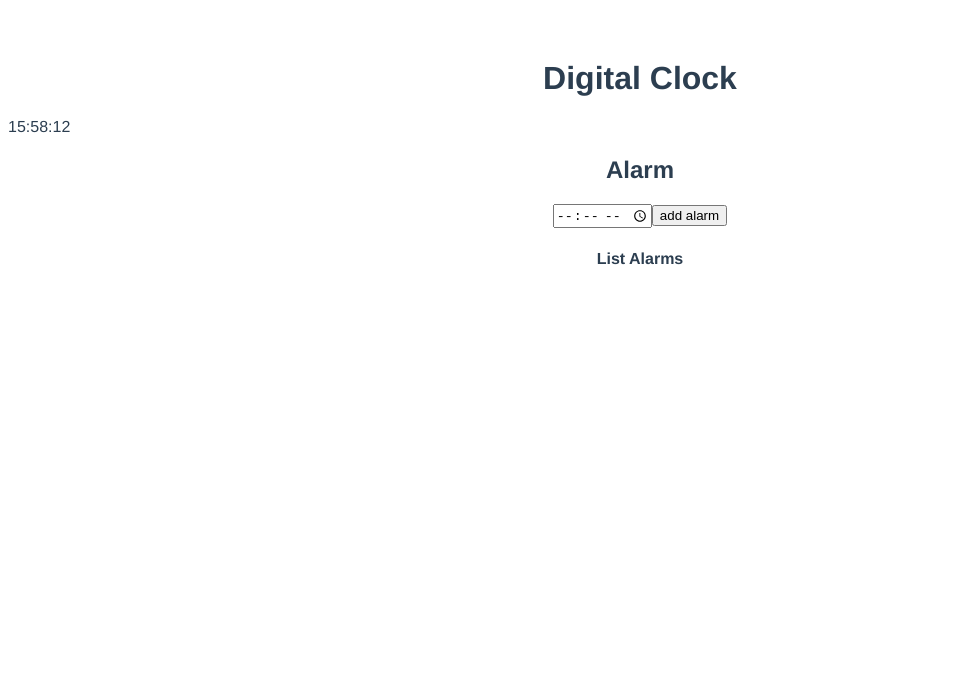
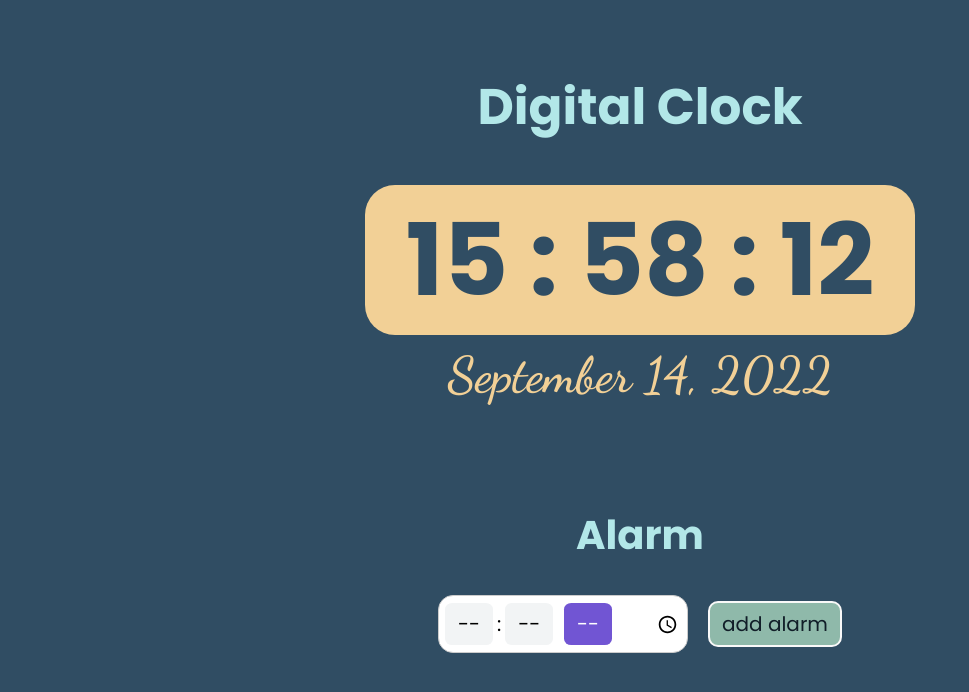
Before and after one commit to JayantiTA/clock-vue, a Vue app: page / in a window 1280 px wide. Shown: the top 692 px of the page, without its empty margins (0-969 px from the left). Built offline with nearby package versions, Linux system fonts and the light colour scheme.

Commit message:
style: add style

```diff
--- a/package.json
+++ b/package.json
@@ -9,7 +9,8 @@
   },
   "dependencies": {
     "core-js": "^3.8.3",
-    "vue": "^3.2.13"
+    "toastify-js": "^1.12.0",
+    "vue": "^3.2.39"
   },
   "devDependencies": {
     "@babel/core": "^7.12.16",
--- a/src/App.vue
+++ b/src/App.vue
@@ -17,12 +17,15 @@ export default {
 </script>
 
 <style>
+@import url("https://fonts.googleapis.com/css2?family=Dancing+Script:wght@600&family=Poppins:wght@400;500;600;700&display=swap");
+
 #app {
-  font-family: Avenir, Helvetica, Arial, sans-serif;
-  -webkit-font-smoothing: antialiased;
-  -moz-osx-font-smoothing: grayscale;
+  font-family: "Poppins", sans-serif;
+  background-color: #304d63;
   text-align: center;
-  color: #2c3e50;
-  margin-top: 60px;
+}
+body {
+  height: 100vh;
+  background-color: #304d63 !important;
 }
 </style>
--- a/src/components/AlarmClock.vue
+++ b/src/components/AlarmClock.vue
@@ -4,24 +4,34 @@ export default {
   data() {
     return {
       tempAlarm: null,
+      selectedAlarm: null,
+      selectedIndex: 0,
       alarms: [],
     };
   },
   mounted() {
-    if (localStorage.alarms) {
-      this.alarms = localStorage.alarms.split(",");
-    }
+    this.alarms = localStorage.getItem("alarms")
+      ? JSON.parse(localStorage.getItem("alarms"))
+      : [];
   },
   methods: {
     setAlarm() {
       this.alarms.push(this.tempAlarm);
-      localStorage.alarms = this.alarms;
-
-      console.log(this.alarms);
+      localStorage.setItem("alarms", JSON.stringify(this.alarms));
+    },
+    addAlarm() {
+      this.$refs.modalForm.show();
+    },
+    editAlarm(alarm, index) {
+      this.selectedAlarm = alarm;
+      this.selectedIndex = index;
+    },
+    hideModal() {
+      this.$refs.modalForm.hide();
     },
     removeAlarm(index) {
       this.alarms.splice(index, 1);
-      localStorage.alarms = this.alarms;
+      localStorage.setItem("alarms", JSON.stringify(this.alarms));
     },
   },
 };
@@ -31,12 +41,114 @@ export default {
   <h2>Alarm</h2>
   <form @submit="setAlarm">
     <input type="time" v-model="tempAlarm" required />
-    <button type="submit">add alarm</button>
+    <button class="add-button" type="submit">add alarm</button>
   </form>
-  <h4>List Alarms</h4>
   <li v-for="(alarm, index) in alarms" :key="index">
-    {{ alarm }}
-    <button>edit alarm</button>
-    <button @click="removeAlarm(index)">remove alarm</button>
+    <div class="alarm-card">
+      <p>{{ alarm }}</p>
+      <button class="edit-button" @click="editAlarm(alarm, index)">
+        edit alarm
+      </button>
+      <button class="remove-button" @click="removeAlarm(index)">
+        remove alarm
+      </button>
+    </div>
   </li>
 </template>
+
+<style>
+h2 {
+  color: #b2e7e8;
+  margin: 100px 0px 20px 0px;
+  font-size: 40px;
+}
+input {
+  font-family: "Poppins", sans-serif;
+  font-size: 20px;
+  border-radius: 15px;
+  padding: 6px;
+  margin: 10px;
+  display: inline-block;
+  border: 1px solid #ccc;
+  box-sizing: border-box;
+  width: 250px;
+  background-color: #ffffff;
+}
+
+input[type="time"]::-webkit-datetime-edit-fields-wrapper {
+  display: flex;
+}
+
+/* The space between the fields - between hour and minute, the minute and
+second, second and am/pm */
+input[type="time"]::-webkit-datetime-edit-text {
+  padding: 6px 4px;
+}
+
+/* The naming convention for the hour, minute, second, and am/pm field is
+`-webkit-datetime-edit-{field}-field` */
+
+/* Hour */
+input[type="time"]::-webkit-datetime-edit-hour-field {
+  background-color: #f2f4f5;
+  border-radius: 15%;
+  padding: 6px 13px;
+}
+
+/* Minute */
+input[type="time"]::-webkit-datetime-edit-minute-field {
+  background-color: #f2f4f5;
+  border-radius: 15%;
+  padding: 6px 13px;
+}
+
+/* AM/PM */
+input[type="time"]::-webkit-datetime-edit-ampm-field {
+  background-color: #7155d3;
+  border-radius: 15%;
+  color: #fff;
+  padding: 6px 13px;
+  font-size: 40px;
+}
+
+button {
+  font-family: "Poppins", sans-serif;
+  border-radius: 10px;
+  padding: 6px 12px;
+  margin: 10px;
+  cursor: pointer;
+  color: #111e28;
+  font-size: 20px;
+  max-height: 50px;
+}
+.add-button {
+  background-color: #8fb9aa;
+  border: 2px solid #f9f9f9;
+}
+.edit-button {
+  background-color: #f2d096;
+  border: 2px solid #f9f9f9;
+}
+.remove-button {
+  background-color: #ed8975;
+  border: 2px solid #f9f9f9;
+}
+li {
+  list-style-type: none;
+}
+p {
+  margin: auto;
+  padding: auto;
+}
+.alarm-card {
+  position: relative;
+  align-items: center;
+  display: flex;
+  background-color: #ccc;
+  border-radius: 25px;
+  color: rgb(115, 50, 50);
+  font-size: 70px;
+  font-weight: bold;
+  margin: 10px;
+}
+</style>
--- a/src/components/DigitalClock.vue
+++ b/src/components/DigitalClock.vue
@@ -1,17 +1,41 @@
 <script>
+import Toastify from "toastify-js";
 export default {
   name: "DigitalClock",
   data() {
     return {
+      years: 0,
+      months: "",
+      days: 0,
       hours: 0,
       minutes: 0,
       seconds: 0,
+      alarms: [],
+      audio: new Audio(process.env.BASE_URL + "alarm.wav"),
+      monthNames: [
+        "January",
+        "February",
+        "March",
+        "April",
+        "May",
+        "June",
+        "July",
+        "August",
+        "September",
+        "October",
+        "November",
+        "December",
+      ],
+      showedToast: false,
     };
   },
   beforeMount() {
     this.setTime();
   },
   mounted() {
+    this.alarms = localStorage.getItem("alarms")
+      ? JSON.parse(localStorage.getItem("alarms"))
+      : [];
     setInterval(() => this.setTime(), 1000);
   },
   methods: {
@@ -20,32 +44,82 @@ export default {
       let hours = date.getHours();
       let minutes = date.getMinutes();
       let seconds = date.getSeconds();
-      hours = hours <= 9 ? `${hours}`.padStart(2, 0) : hours;
-      minutes = minutes <= 9 ? `${minutes}`.padStart(2, 0) : minutes;
-      seconds = seconds <= 9 ? `${seconds}`.padStart(2, 0) : seconds;
-      this.hours = hours;
-      this.minutes = minutes;
-      this.seconds = seconds;
+      let days = date.getDate();
+      let months = date.getMonth();
+      let years = date.getFullYear();
+      this.hours = hours <= 9 ? `${hours}`.padStart(2, 0) : hours;
+      this.minutes = minutes <= 9 ? `${minutes}`.padStart(2, 0) : minutes;
+      this.seconds = seconds <= 9 ? `${seconds}`.padStart(2, 0) : seconds;
+      this.days = days <= 9 ? `${days}`.padStart(2, 0) : days;
+      this.months = this.monthNames[months];
+      this.years = years;
+      if (
+        this.alarms.includes(
+          this.hours.toString() + ":" + this.minutes.toString()
+        )
+      ) {
+        Toastify({
+          text: "Wake up!",
+          duration: 3000,
+          newWindow: true,
+          close: true,
+          gravity: "top", // `top` or `bottom`
+          position: "left", // `left`, `center` or `right`
+          stopOnFocus: true, // Prevents dismissing of toast on hover
+          style: {
+            background: "linear-gradient(to right, #00b09b, #96c93d)",
+          },
+          onClick: function () {}, // Callback after click
+        }).showToast();
+        this.audio.play();
+      }
     },
   },
 };
 </script>
 
 <template>
-  <h1>Digital Clock</h1>
   <div class="container">
-    <div class="LCD">
-      <div class="hours">{{ hours }}</div>
-      <div class="divider">:</div>
-      <div class="minutes">{{ minutes }}</div>
-      <div class="divider">:</div>
-      <div class="seconds">{{ seconds }}</div>
+    <h2 class="title">Digital Clock</h2>
+    <div class="time-card">
+      <h1 class="time">{{ hours }} : {{ minutes }} : {{ seconds }}</h1>
     </div>
+    <h2 class="date">{{ months }} {{ days }}, {{ years }}</h2>
   </div>
 </template>
 
 <style scoped>
-.LCD {
+h1 {
+  font-size: 100px;
+  font-weight: bold;
+  margin: auto;
+}
+h2 {
+  font-size: 50px;
+  margin: auto;
+}
+.title {
+  color: #b2e7e8;
+  margin: 30px;
+}
+.time {
+  color: #304d63;
+}
+.date {
+  font-family: "Dancing Script", cursive;
+  color: #f2d096;
+}
+.container {
+  margin-top: 5vh;
   display: flex;
+  flex-direction: column;
+  align-items: center;
+  justify-content: center;
+}
+.time-card {
+  background: #f2d096;
+  border-radius: 30px;
+  width: 550px;
+  margin: 10px;
 }
 </style>
--- a/src/main.js
+++ b/src/main.js
@@ -1,4 +1,4 @@
-import { createApp } from 'vue'
-import App from './App.vue'
+import { createApp } from "vue";
+import App from "./App.vue";
 
-createApp(App).mount('#app')
+createApp(App).mount("#app");
```
Also changed, not shown: src/components/HelloWorld.vue (deleted, +0 -58 lines), 2 other files (tests, documents, lock files or other folders).
